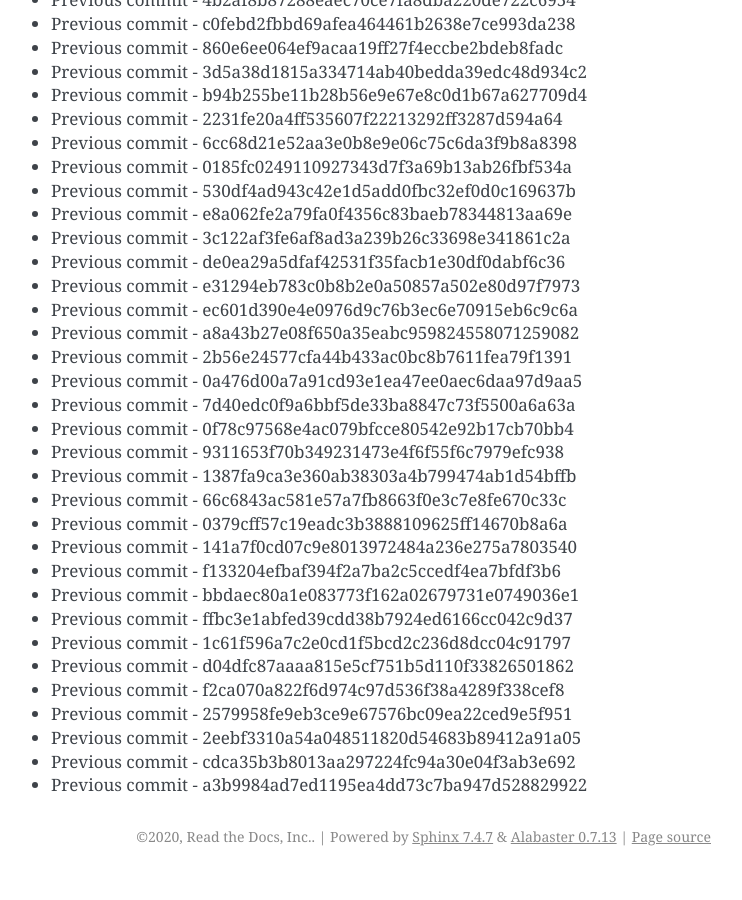
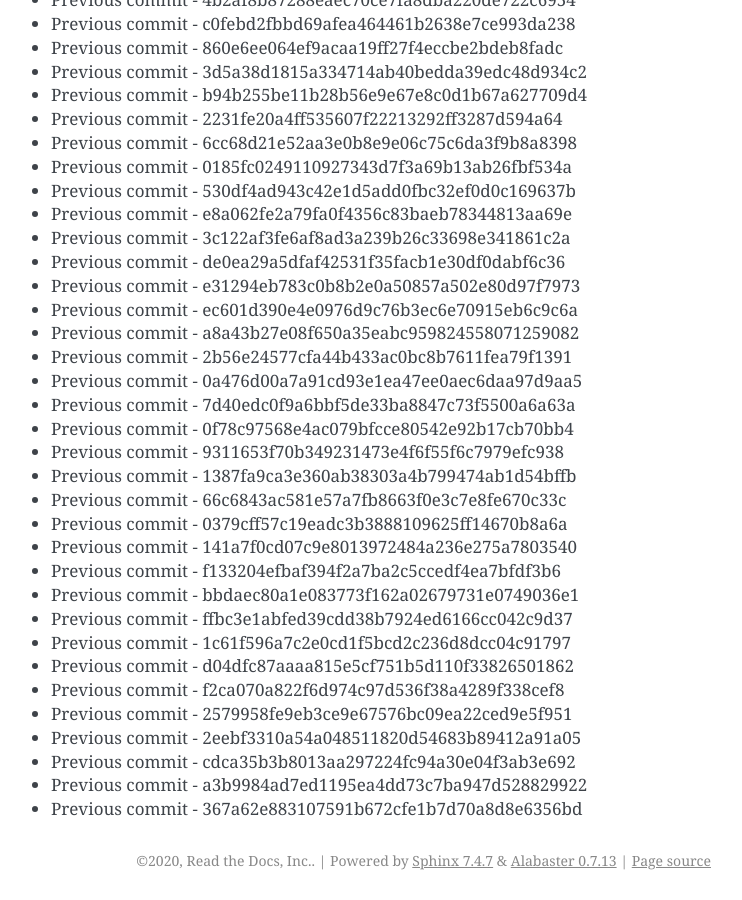
Before and after one commit to readthedocs/rtd-git-stresstest, a Sphinx documentation site: the page built from docs/updates.rst, in a window 1280 px wide and 900 px high, scrolled down 1988 px. Shown: the whole window, without its empty margins (399-1141 px from the left). Built offline with Sphinx 7.4.7, drawn with Linux system fonts in a browser that asks for light colours; before the commit the page ends 2864 px from its top, so only the background shows below that.

Commit message:
Generating commit from previous: 367a62e883107591b672cfe1b7d70a8d8e6356bd

```diff
--- a/docs/updates.rst
+++ b/docs/updates.rst
@@ -115,3 +115,4 @@ It can be tested for any performance characteristics.
 * Previous commit - 2eebf3310a54a048511820d54683b89412a91a05
 * Previous commit - cdca35b3b8013aa297224fc94a30e04f3ab3e692
 * Previous commit - a3b9984ad7ed1195ea4dd73c7ba947d528829922
+* Previous commit - 367a62e883107591b672cfe1b7d70a8d8e6356bd
```
